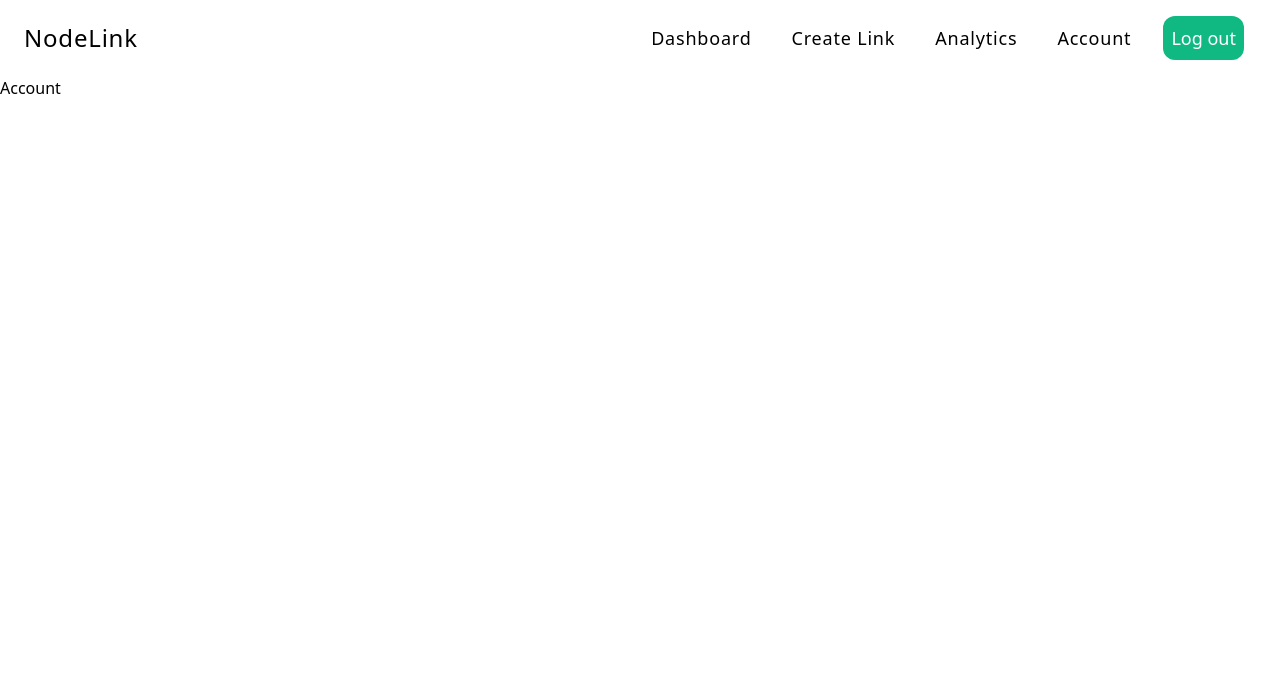
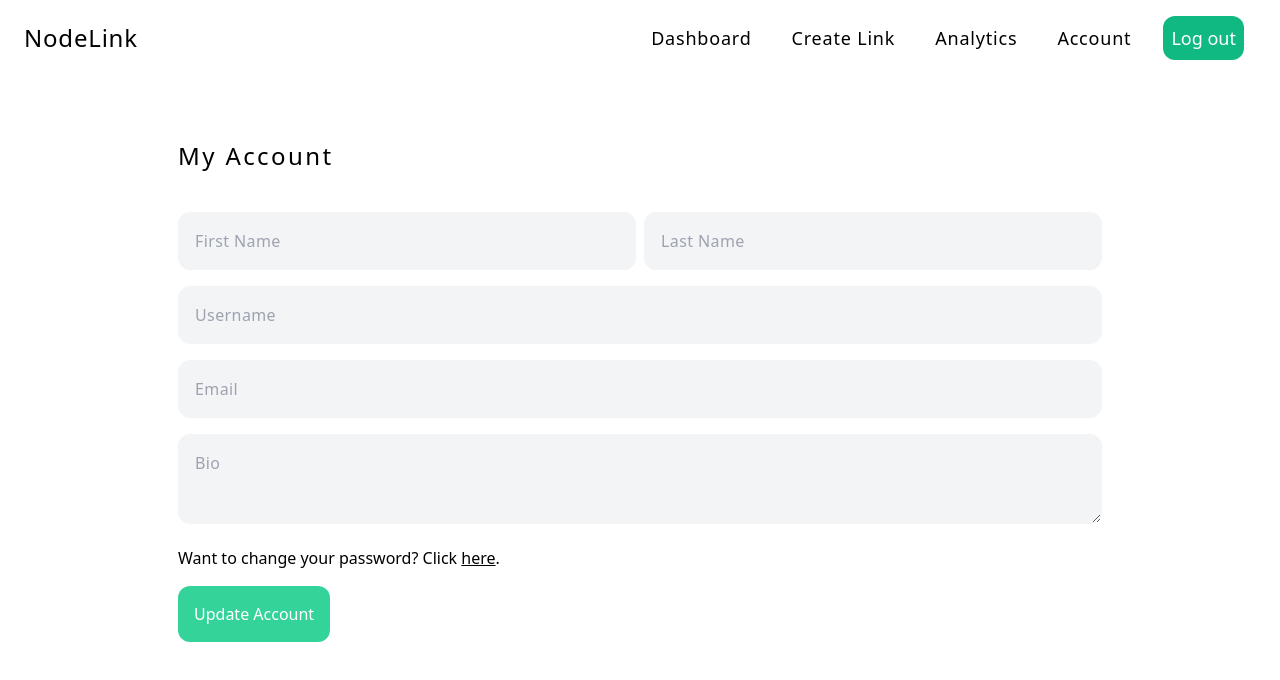
Before and after one commit to arpanneupane19/NodeLink, a React (Create React App) app in the folder client/: page /account in a window 1280 px wide. Shown: the top 680 px of the page. Built offline with nearby package versions, Linux system fonts and the light colour scheme; no server answers.

Commit message:
account settings page works

```diff
--- a/client/src/pages/Account.js
+++ b/client/src/pages/Account.js
@@ -1,10 +1,17 @@
 import React, { useState, useEffect } from "react";
-import { Redirect } from "react-router-dom";
+import { Redirect, Link } from "react-router-dom";
 import axios from "axios";
 import { LoggedInNavbar } from "../components/Navbar";
 
 function Account() {
   const [loggedIn, setLoggedIn] = useState(true);
+  const [firstName, setFirstName] = useState("");
+  const [lastName, setLastName] = useState("");
+  const [username, setUsername] = useState("");
+  const [bio, setBio] = useState("");
+  const [email, setEmail] = useState("");
+  const [alreadyExists, setAlreadyExists] = useState(false);
+  const [accountUpdated, setAccountUpdated] = useState(false);
 
   useEffect(() => {
     axios
@@ -17,6 +24,24 @@ function Account() {
         if (response.data.message !== "Logged in") {
           setLoggedIn(false);
         }
+        if (
+          response.data.firstName &&
+          response.data.lastName &&
+          response.data.username &&
+          response.data.email
+        ) {
+          setFirstName(response.data.firstName);
+          setLastName(response.data.lastName);
+          setUsername(response.data.username);
+          setEmail(response.data.email);
+        }
+
+        if (response.data.bio.trim() === "") {
+          setBio("");
+        }
+        if (response.data.bio.trim() !== "") {
+          setBio(response.data.bio);
+        }
       });
   }, []);
 
@@ -24,10 +49,160 @@ function Account() {
     localStorage.removeItem("token");
     return <Redirect to="/login" />;
   }
+
+  const sendPostReq = (event) => {
+    event.preventDefault();
+
+    setAccountUpdated(false);
+    setAlreadyExists(false);
+
+    const data = {
+      firstName: firstName,
+      lastName: lastName,
+      username: username,
+      email: email,
+      bio: bio,
+    };
+
+    axios
+      .post(
+        "/account",
+        { data },
+        {
+          headers: {
+            "x-access-token": localStorage.getItem("token"),
+          },
+        }
+      )
+      .then((response) => {
+        if (response.data.message !== "Logged in") {
+          setLoggedIn(false);
+        }
+
+        if (response.data.accountUpdated) {
+          setAccountUpdated(true);
+        }
+
+        if (!response.data.accountUpdated) {
+          if (
+            response.data.error === "Username or email belongs to another user."
+          ) {
+            setAlreadyExists(true);
+          }
+        }
+      });
+  };
+
   return (
     <div className="font-sans antialiased bg-white">
       <LoggedInNavbar />
-      <h1>Account</h1>
+      <div className="flex flex-col justify-center items-center md:mt-16 mt-12 mx-6">
+        <div className="form md:w-3/4 w-full">
+          <div className="tracking-wider mb-10">
+            <h1 className="text-2xl tracking-widest mb-2">My Account</h1>
+            {alreadyExists ? (
+              <>
+                <span>
+                  Username or email already exists. Please choose a different
+                  one.
+                </span>
+              </>
+            ) : (
+              <></>
+            )}
+
+            {accountUpdated ? (
+              <>
+                <span>Your account has successfully been updated!</span>
+              </>
+            ) : (
+              <></>
+            )}
+          </div>
+          <form onSubmit={sendPostReq}>
+            <div className="w-full flex justify-center items-center">
+              <input
+                type="text"
+                min="4"
+                max="20"
+                placeholder="First Name"
+                name="username"
+                id="username"
+                onChange={(e) => setFirstName(e.target.value)}
+                value={firstName}
+                className="w-1/2 mr-1 p-4 border border-gray-100 bg-gray-100 rounded-xl focus:border-gray-100 focus:outline-none focus:bg-white tracking-wide mb-4"
+                required
+              />
+              <input
+                type="text"
+                min="4"
+                max="30"
+                placeholder="Last Name"
+                name="username"
+                id="username"
+                onChange={(e) => setLastName(e.target.value)}
+                value={lastName}
+                className="w-1/2 ml-1 p-4 border border-gray-100 bg-gray-100 rounded-xl focus:border-gray-100 focus:outline-none focus:bg-white tracking-wide mb-4"
+                required
+              />
+            </div>
+            <input
+              type="text"
+              min="4"
+              max="20"
+              placeholder="Username"
+              name="username"
+              id="username"
+              onChange={(e) => setUsername(e.target.value)}
+              value={username}
+              className="w-full p-4 border border-gray-100 bg-gray-100 rounded-xl focus:border-gray-100 focus:outline-none focus:bg-white tracking-wide mb-4"
+              required
+            />
+            <input
+              type="email"
+              min="7"
+              max="320"
+              placeholder="Email"
+              name="email"
+              id="email"
+              onChange={(e) => setEmail(e.target.value)}
+              value={email}
+              className="w-full p-4 border border-gray-100 bg-gray-100 rounded-xl focus:border-gray-100 focus:outline-none focus:bg-white tracking-wide mb-4"
+              required
+            />
+            <textarea
+              type="text"
+              min="4"
+              max="500"
+              placeholder="Bio"
+              name="bio"
+              id="bio"
+              onChange={(e) => setBio(e.target.value)}
+              value={bio}
+              className="w-full max-h-56 p-4 border border-gray-100 bg-gray-100 rounded-xl focus:border-gray-100 focus:outline-none focus:bg-white tracking-wide mb-4"
+              style={{ minHeight: "90px" }}
+            ></textarea>
+            <div className="flex flex-col items-start mb-4">
+              <span>
+                Want to change your password? Click{" "}
+                <Link
+                  className="underline hover:no-underline"
+                  to="/change-password"
+                >
+                  here
+                </Link>
+                .
+              </span>
+            </div>
+            <button
+              type="submit"
+              className="p-4 bg-green-400 text-white rounded-xl"
+            >
+              Update Account
+            </button>
+          </form>
+        </div>
+      </div>
     </div>
   );
 }
```
